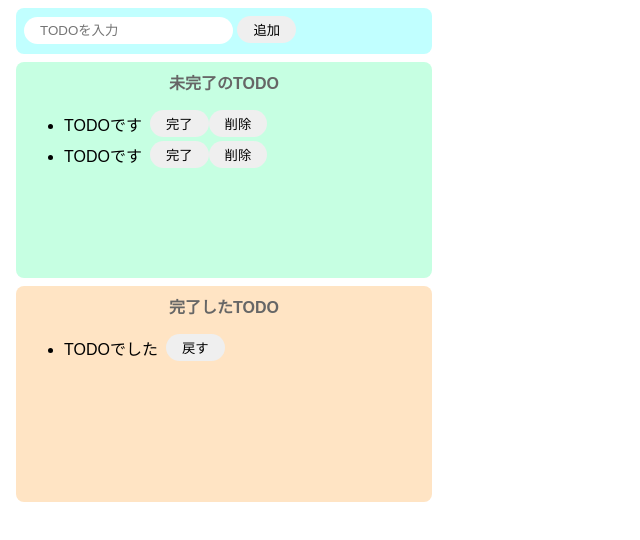
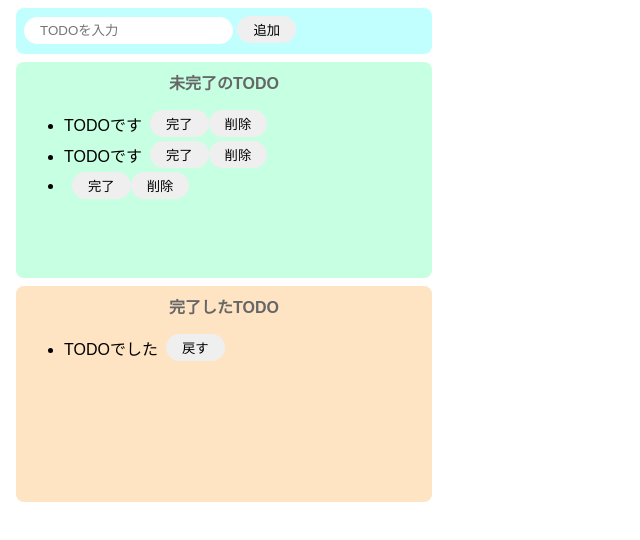
Before and after one commit to fromHeisei/todo-js, a website built with Parcel: page index.html in a window 1280 px wide. Both pictures are taken after a click on the button "追加". Shown: the whole page, without its empty margins (0-640 px from the left). Built offline with nearby package versions, Linux system fonts and the light colour scheme.

Commit message:
new commit

```diff
--- a/index.html
+++ b/index.html
@@ -7,12 +7,12 @@
 
   <body>
     <div class="input-area">
-      <input placeholder="TODOを入力" />
-      <button>追加</button>
+      <input id="add-text" placeholder="TODOを入力" />
+      <button id="add-button">追加</button>
     </div>
     <div class="iuncomplete-area">
       <p class="title">未完了のTODO</p>
-      <ul>
+      <ul id="incomplete-list">
         <div class="list-row">
           <li>TODOです</li>
           <button>完了</button>
--- a/src/index.js
+++ b/src/index.js
@@ -1 +1,42 @@
 import "./styles.css";
+
+const onClickAdd = () => {
+  //テキストボックスの値を取得、初期化
+  const inputText = document.getElementById("add-text").value;
+  document.getElementById("add-text").value = "";
+
+  //divタグの生成
+  const div = document.createElement("div");
+  div.className = "list-row";
+
+  //liタグの生成
+  const li = document.createElement("li");
+  li.innerText = inputText;
+
+  //button(完了)タグの生成
+  const completeButton = document.createElement("button");
+  completeButton.innerText = "完了";
+  completeButton.addEventListener("click", () => {
+    alert("完了");
+  });
+
+  //button(削除)タグの生成
+  const deleteButton = document.createElement("button");
+  deleteButton.innerText = "削除";
+  deleteButton.addEventListener("click", () => {
+    const deleteTarget = deleteButton.parentNode;
+    document.getElementById("incomplete-list").removeChild(deleteTarget);
+  });
+
+  //divタグの子要素に各要素を設定
+  div.appendChild(li);
+  div.appendChild(completeButton);
+  div.appendChild(deleteButton);
+
+  //未完了リストに追加
+  document.getElementById("incomplete-list").appendChild(div);
+};
+
+document
+  .getElementById("add-button")
+  .addEventListener("click", () => onClickAdd());
```
